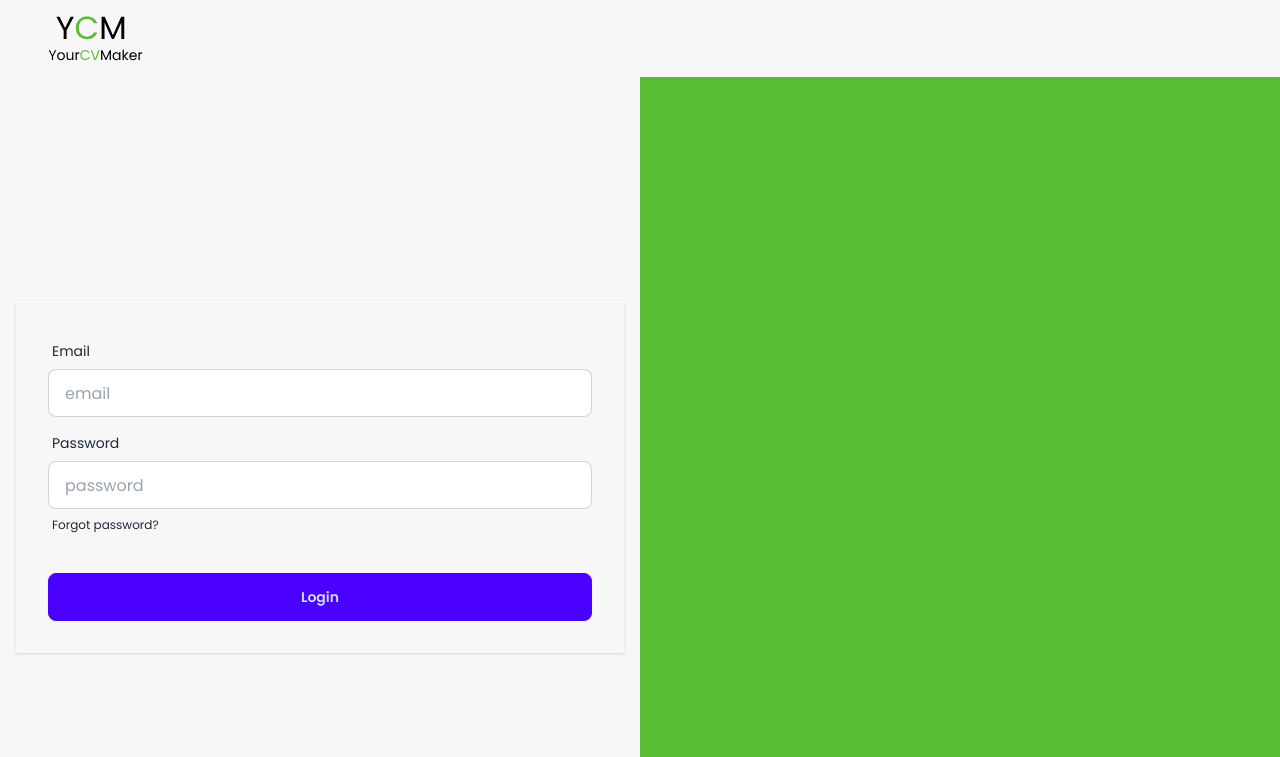
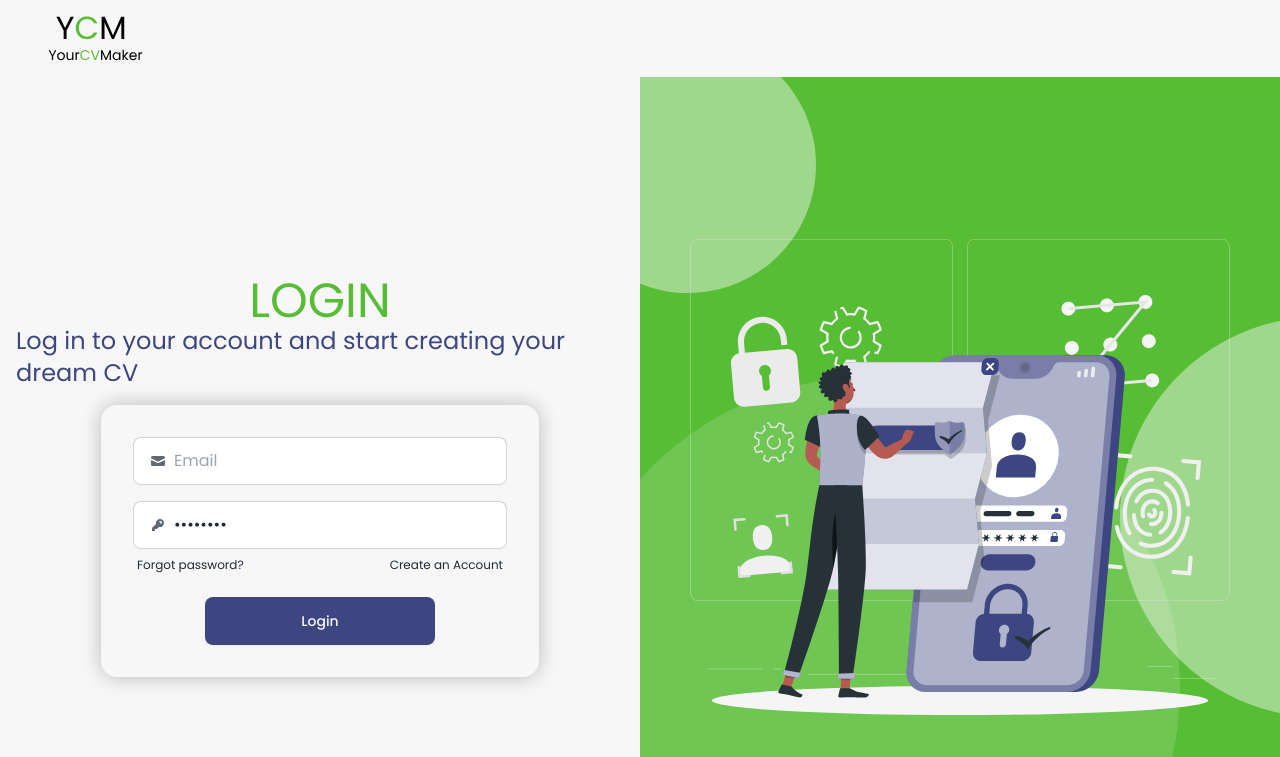
Before and after one commit to mizdebski77/YCM, a Next.js app: page /Log-In in a window 1280 px wide. Shown: the top 757 px of the page. Built offline with nearby package versions, Linux system fonts and the light colour scheme.

Commit message:
Log in img added

```diff
--- a/src/app/Log-In/page.tsx
+++ b/src/app/Log-In/page.tsx
@@ -1,32 +1,72 @@
+
+import buble from '../common/Images/whiteBuble.svg';
+import loginImg from '../common/Images/login.svg';
 
 export default function LogIn() {
     return (
-        <div className="  min-h-screen grid grid-cols-2">
-            <div className="hero-content flex-col lg:flex-row-reverse  min-h-screen w-full">
-                <form className="card-body max-w-2xl shadow">
-                    <div className="form-control">
-                        <label className="label">
-                            <span className="label-text">Email</span>
+        <div className="  min-h-screen grid grid-cols-2 overflow-x-hidden">
+            <div className="hero-content flex-col lg:flex-col justify-center items-center  w-full">
+
+                <div>
+                    <h1 className="text-5xl text-green text-center">LOGIN</h1>
+                    <span className="text-2xl text-blue">Log in to your account and start creating your dream CV</span>
+                </div>
+
+
+                <div>
+
+
+                    <form className="card-body max-w-2xl shadow-[0_0_20px_#b9b9b9]  rounded-2xl grid gap-4 ">
+                        <label className="input input-bordered flex items-center gap-2">
+                            <svg
+                                xmlns="http://www.w3.org/2000/svg"
+                                viewBox="0 0 16 16"
+                                fill="currentColor"
+                                className="h-4 w-4 opacity-70">
+                                <path
+                                    d="M2.5 3A1.5 1.5 0 0 0 1 4.5v.793c.026.009.051.02.076.032L7.674 8.51c.206.1.446.1.652 0l6.598-3.185A.755.755 0 0 1 15 5.293V4.5A1.5 1.5 0 0 0 13.5 3h-11Z" />
+                                <path
+                                    d="M15 6.954 8.978 9.86a2.25 2.25 0 0 1-1.956 0L1 6.954V11.5A1.5 1.5 0 0 0 2.5 13h11a1.5 1.5 0 0 0 1.5-1.5V6.954Z" />
+                            </svg>
+                            <input type="text" className="grow" placeholder="Email" />
                         </label>
-                        <input type="email" placeholder="email" className="input input-bordered" required />
-                    </div>
-                    <div className="form-control">
-                        <label className="label">
-                            <span className="label-text">Password</span>
-                        </label>
-                        <input type="password" placeholder="password" className="input input-bordered" required />
-                        <label className="label">
-                            <a href="#" className="label-text-alt link link-hover">Forgot password?</a>
-                        </label>
-                    </div>
-                    <div className="form-control mt-6">
-                        <button className="btn btn-primary">Login</button>
-                    </div>
-                </form>
+
+
+                        <div className="form-control">
+
+
+                            <label className="input input-bordered flex items-center gap-2">
+                                <svg
+                                    xmlns="http://www.w3.org/2000/svg"
+                                    viewBox="0 0 16 16"
+                                    fill="currentColor"
+                                    className="h-4 w-4 opacity-70">
+                                    <path
+                                        fillRule="evenodd"
+                                        d="M14 6a4 4 0 0 1-4.899 3.899l-1.955 1.955a.5.5 0 0 1-.353.146H5v1.5a.5.5 0 0 1-.5.5h-2a.5.5 0 0 1-.5-.5v-2.293a.5.5 0 0 1 .146-.353l3.955-3.955A4 4 0 1 1 14 6Zm-4-2a.75.75 0 0 0 0 1.5.5.5 0 0 1 .5.5.75.75 0 0 0 1.5 0 2 2 0 0 0-2-2Z"
+                                        clipRule="evenodd" />
+                                </svg>
+                                <input type="password" className="grow" value="password" />
+                            </label>
+                            <div className="label">
+                                <a href="#" className="label-text-alt link link-hover">Forgot password?</a>
+                                <a href="#" className="label-text-alt link link-hover">Create an Account</a>
+                            </div>
+                        </div>
+                        <div className="form-control">
+                            <button className="btn bg-blue border-none text-white hover:bg-lightblue md:text-md text-sm font-medium m-auto px-24 ">Login</button>
+                        </div>
+                    </form>
+                </div>
             </div>
-            <div className="hero-content flex-col lg:flex-row-reverse bg-green min-h-screen w-full">
 
+            <div className="bg-green relative flex justify-center items-center overflow-hidden">
+                <img src={buble.src} alt='buble' className='max-w-64 absolute top-[-40px] left-[-80px]' />
+                <img src={buble.src} alt='buble' className='max-w-[400px] absolute top-[240px] right-[-240px]' />
+                <img src={buble.src} alt='buble' className='max-w-[620px] absolute bottom-[-120px] left-[-80px] opacity-35' />
+                <img src={loginImg.src} alt='Log in' className='max-w-2xl z-10' />
             </div>
+
         </div>
     )
 }
```
Also changed, not shown: src/app/common/Images/login.svg (added).
